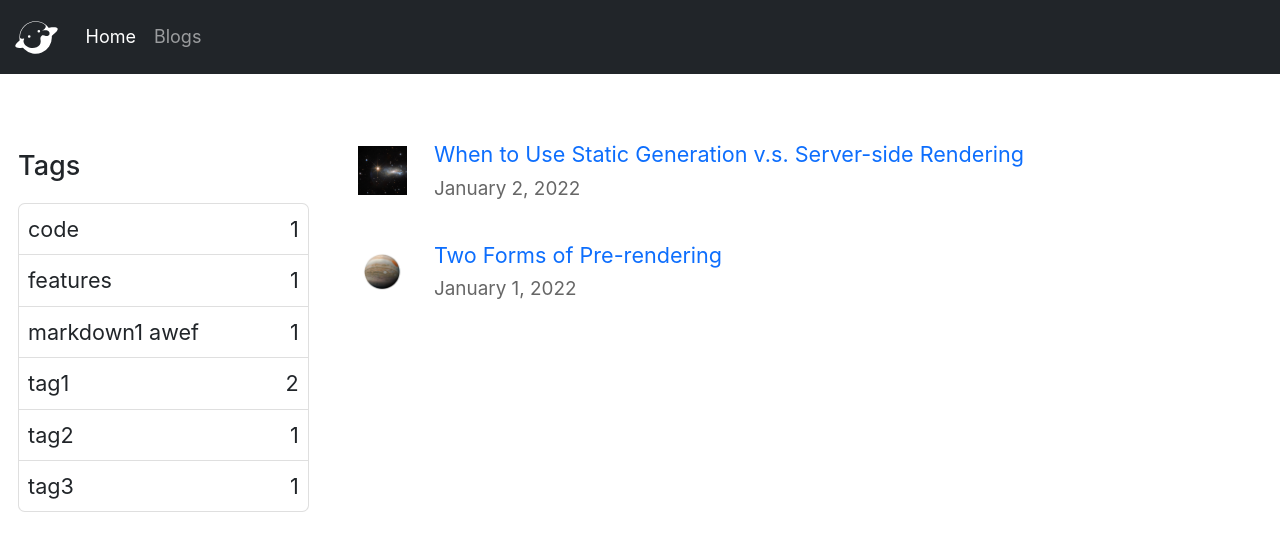
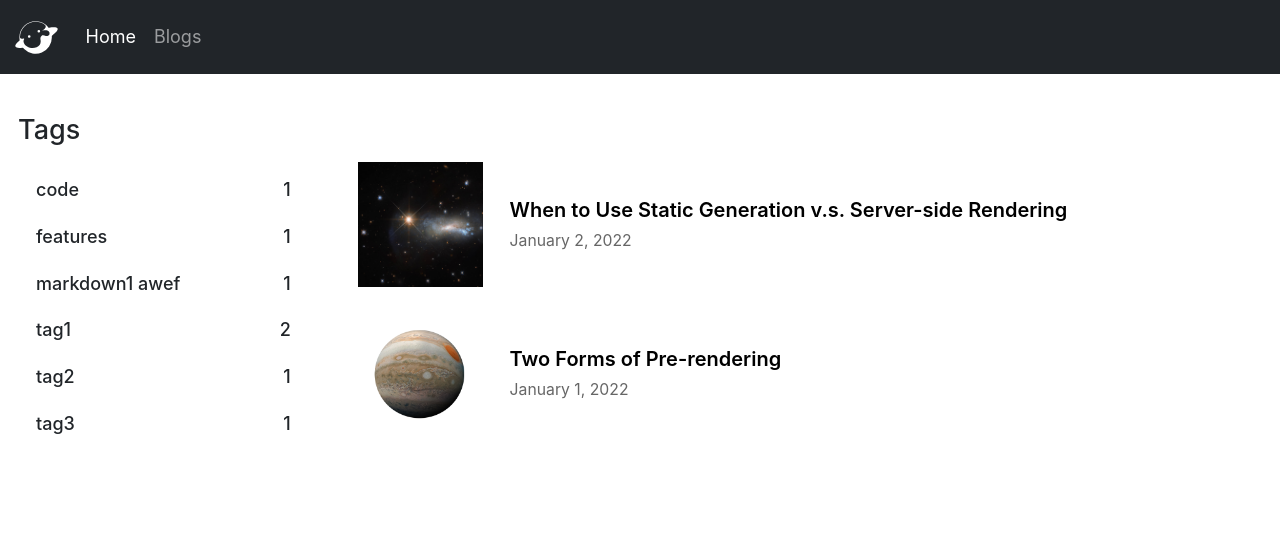
Before and after one commit to MichaelYuhe/official-website, a Next.js app: page /blogs in a window 1280 px wide. Shown: the top 550 px of the page. Built offline with nearby package versions, Linux system fonts and the light colour scheme.

Commit message:
in progress

```diff
--- a/components/layout/layout.js
+++ b/components/layout/layout.js
@@ -1,6 +1,7 @@
 import styles from './layout.module.css'
 import Image from 'next/image'
 import logoImg from '/public/images/logo.svg'
+import Link from "next/link";
 
 export default function Layout({children}) {
     return (
@@ -23,10 +24,14 @@ export default function Layout({children}) {
                     <div className="collapse navbar-collapse" id="navbarSupportedContent">
                         <ul className="navbar-nav me-auto mb-2 mb-lg-0">
                             <li className="nav-item">
-                                <a className="nav-link active" aria-current="page" href="/">Home</a>
+                                <Link className="nav-link active" href="/">
+                                    Home
+                                </Link>
                             </li>
                             <li className="nav-item">
-                                <a className="nav-link" href="/blogs">Blogs</a>
+                                <Link className="nav-link" href="/blogs">
+                                    Blogs
+                                </Link>
                             </li>
                         </ul>
                     </div>
--- a/components/layout/layout.module.css
+++ b/components/layout/layout.module.css
@@ -13,5 +13,5 @@
 
 .container {
   padding: 0 1rem;
-  margin: 3rem auto 6rem;
+  margin: 1rem auto 6rem;
 }
--- a/package.json
+++ b/package.json
@@ -13,6 +13,7 @@
     "react": "18.2.0",
     "react-dom": "18.2.0",
     "remark": "^14.0.2",
-    "remark-html": "^15.0.1"
+    "remark-html": "^15.0.1",
+    "sass": "^1.58.0"
   }
 }
--- a/pages/_app.js
+++ b/pages/_app.js
@@ -1,6 +1,6 @@
 // add bootstrap css
 import 'bootstrap/dist/css/bootstrap.css'
-import '../styles/global.css'
+import '../styles/global.scss'
 
 import { useEffect } from 'react';
 import Header from "../components/header/header";
--- a/pages/blogs.js
+++ b/pages/blogs.js
@@ -1,11 +1,14 @@
 import Layout from "../components/layout/layout";
-import utilStyles from "../styles/utils.module.css";
-import styles from "./blogs.module.css";
-import Link from "next/link";
+import utilStyles from "../styles/utils.module.scss";
+import styles from "./blogs.module.scss";
 import Date from "../components/date";
 import {getSortedBlogsMetaData} from "../lib/blogs";
+import Link from "next/link";
+import { useRouter } from 'next/router'
 
 export default function Blogs({ metaData }) {
+
+
     const tagsWithCount = metaData.reduce((acc, cur) => {
         cur.tags.forEach((tag) => {
             acc[tag] = acc[tag] || 0;
@@ -17,39 +20,48 @@ export default function Blogs({ metaData }) {
 
     const tags = Object.keys(tagsWithCount).sort();
 
+    const { tag } = useRouter().query;
+
+    if (tag) {
+        metaData = metaData.filter((meta) => meta.tags.includes(tag));
+    }
+
     return (
         <Layout>
-            <section className={`${utilStyles.headingMd} ${utilStyles.padding1px}`}>
+            <section className={`${utilStyles.padding1px}`}>
                 <div className="row">
-                    <div className="col-3">
+                    <div className="col-sm-12 col-md-3">
                         <h2 className={utilStyles.headingLg}>Tags</h2>
                         <ul className={`${utilStyles.list} list-group`}>
-                            {tags.map((tag) => (
-                                <li className={`${styles.blogItem} list-group-item`}>
-                                    <span>{tag}</span>
-                                    <span>{tagsWithCount[tag]}</span>
+                            {tags.map((t) => (
+                                <Link className="textLink" href={{ pathname: '/blogs', query: { tag: t} }}>
+                                    <li className={`${styles.tagItem} list-group-item ${tag === t ? styles.tagItemActive : ''}`}>
+                                        <span>{t}</span>
+                                        <span>{tagsWithCount[t]}</span>
                                     </li>
+                                </Link>
                             ))
                             }
                         </ul>
                     </div>
-                    <div className="col">
+                    <div className={`col ${styles.blogList}`}>
                         <ul className={utilStyles.list}>
                             {metaData.map(({ id, date, title, cover }) => (
+                                <Link className="textLink" href={`/blogs/${id}`}>
                                     <li className={`${utilStyles.listItem} row ${styles.blogItem}`} key={id}>
-                                    <div className="col-1">
-                                        <img  src={cover}/>
+                                        <div className="col-sm-1 col-md-2">
+                                            <img src={cover}/>
                                         </div>
 
                                         <div className="col">
-                                        <Link className="textLink" href={`/blogs/${id}`}>{title}</Link>
-                                        <br />
+                                            <div className={`${styles.blogTitle}`} href={`/blogs/${id}`}>{title}</div>
                                             <small className={utilStyles.lightText}>
                                                 <Date dateString={date} />
                                             </small>
                                         </div>
 
                                     </li>
+                                </Link>
                             ))}
                         </ul>
                     </div>
--- a/pages/blogs.module.css
+++ /dev/null
@@ -1,15 +0,0 @@
-.blogItem {
-    padding: .5rem;
-    display: flex;
-    align-items: center;
-    justify-content: space-between;
-    cursor: pointer;
-}
-
-.blogItem:hover {
-    background-color: red;
-}
-
-.blogItemCover{
-    width: 180px;
-}
--- /dev/null
+++ b/pages/blogs.module.scss
@@ -0,0 +1,49 @@
+@import "../node_modules/bootstrap/scss/functions";
+@import "../node_modules/bootstrap/scss/variables";
+
+.blogList {
+    margin-top: 60px;
+}
+
+.blogItem {
+    padding: .5rem;
+    display: flex;
+    align-items: center;
+    justify-content: space-between;
+    cursor: pointer;
+    border-radius: 8px;
+
+    &:hover {
+        background-color: $gray-200;
+    }
+}
+
+.blogTitle {
+    font-size: 20px;
+    font-weight: 600;
+}
+
+.tagItem {
+    display: flex;
+    align-items: center;
+    justify-content: space-between;
+    cursor: pointer;
+    border: none;
+    font-weight: 550;
+
+    &:hover {
+        border-radius: 10px;
+        background-color: $gray-200;
+        color: $blue-300
+    }
+}
+
+.tagItemActive {
+    border-radius: 10px !important;
+    background-color: $gray-200;
+    color: $blue-300;
+}
+
+.blogItemCover{
+    width: 180px;
+}
--- a/pages/blogs/[id].js
+++ b/pages/blogs/[id].js
@@ -2,7 +2,7 @@ import Layout from '../../components/layout/layout'
 import { getAllBlogIds, getBlogData } from '../../lib/blogs'
 import Head from 'next/head'
 import Date from '../../components/date'
-import utilStyles from '../../styles/utils.module.css'
+import utilStyles from '../../styles/utils.module.scss'
 
 export default function Post({ postData }) {
   return (
--- a/pages/index.js
+++ b/pages/index.js
@@ -1,5 +1,5 @@
 import Layout from '../components/layout/layout'
-import utilStyles from '../styles/utils.module.css'
+import utilStyles from '../styles/utils.module.scss'
 
 export default function Home() {
   return (
--- a/styles/global.css
+++ b/styles/global.scss
@@ -1,3 +1,6 @@
+@import "../node_modules/bootstrap/scss/functions";
+@import "../node_modules/bootstrap/scss/variables";
+
 html,
 body {
   padding: 0;
@@ -25,4 +28,9 @@ img {
 
 .textLink {
   text-decoration: none;
+  color: $black;
+
+  &:hover {
+    color: $black;
+  }
 }
--- a/styles/utils.module.css
+++ b/styles/utils.module.scss
@@ -25,6 +25,11 @@
   line-height: 1.5;
 }
 
+.headingSm {
+  font-size: 1rem;
+  line-height: 1.2;
+}
+
 .borderCircle {
   border-radius: 9999px;
 }
```
Also changed, not shown: 1 other file (tests, documents, lock files or other folders). Lines whose indentation alone changed are shown as unchanged.
